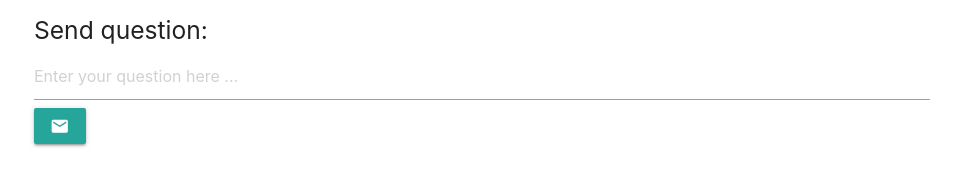
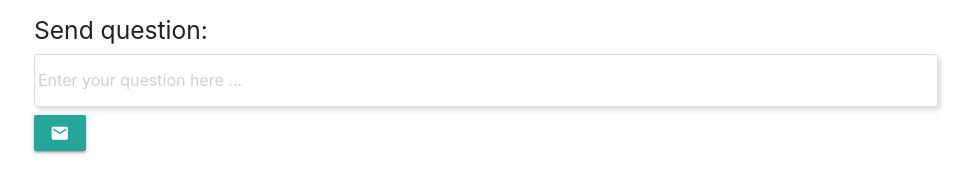
Before and after one commit to ferborva/polling-slider, a website: page public/index.html in a window 1280 px wide. Shown: the part 77-253 px from the top of the page, without its empty margins (158-1131 px from the left). Drawn offline with nearby package versions, Linux system fonts and the light colour scheme; a script that the page names is missing.

Commit message:
chore(): make input more visible

```diff
--- a/public/css/app.css
+++ b/public/css/app.css
@@ -6,3 +6,10 @@
   background: linear-gradient(to bottom,  #29d132 0%,#2989d8 50%,#ce3633 100%); /* W3C, IE10+, FF16+, Chrome26+, Opera12+, Safari7+ */
   filter: progid:DXImageTransform.Microsoft.gradient( startColorstr='#29d132', endColorstr='#ce3633',GradientType=0 ); /* IE6-9 */
 }
+
+#question-input {
+  border: 1px solid #ddd;
+  border-radius: 4px;
+  padding: 3px;
+  box-shadow: 3px 3px 5px #ddd;
+}
```
